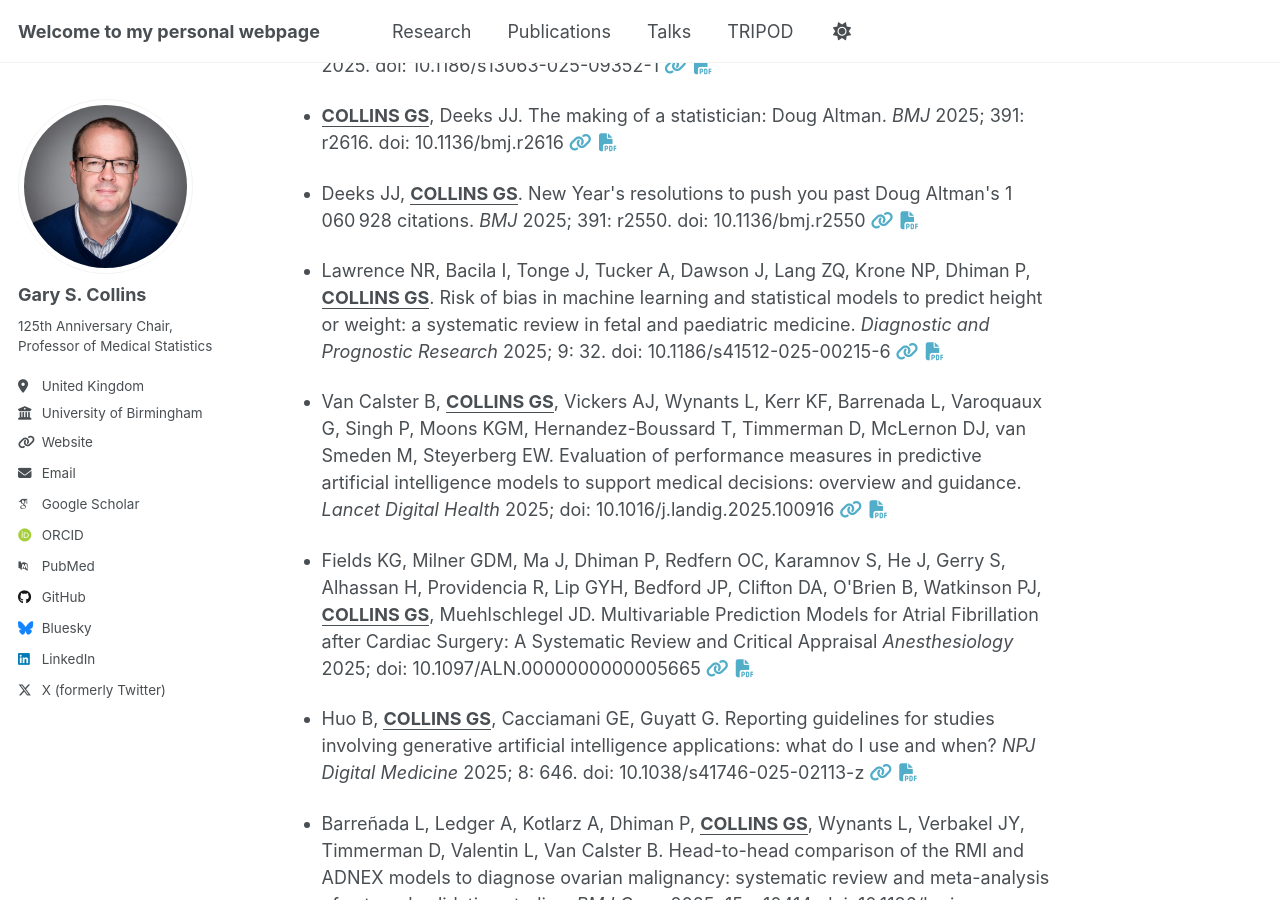
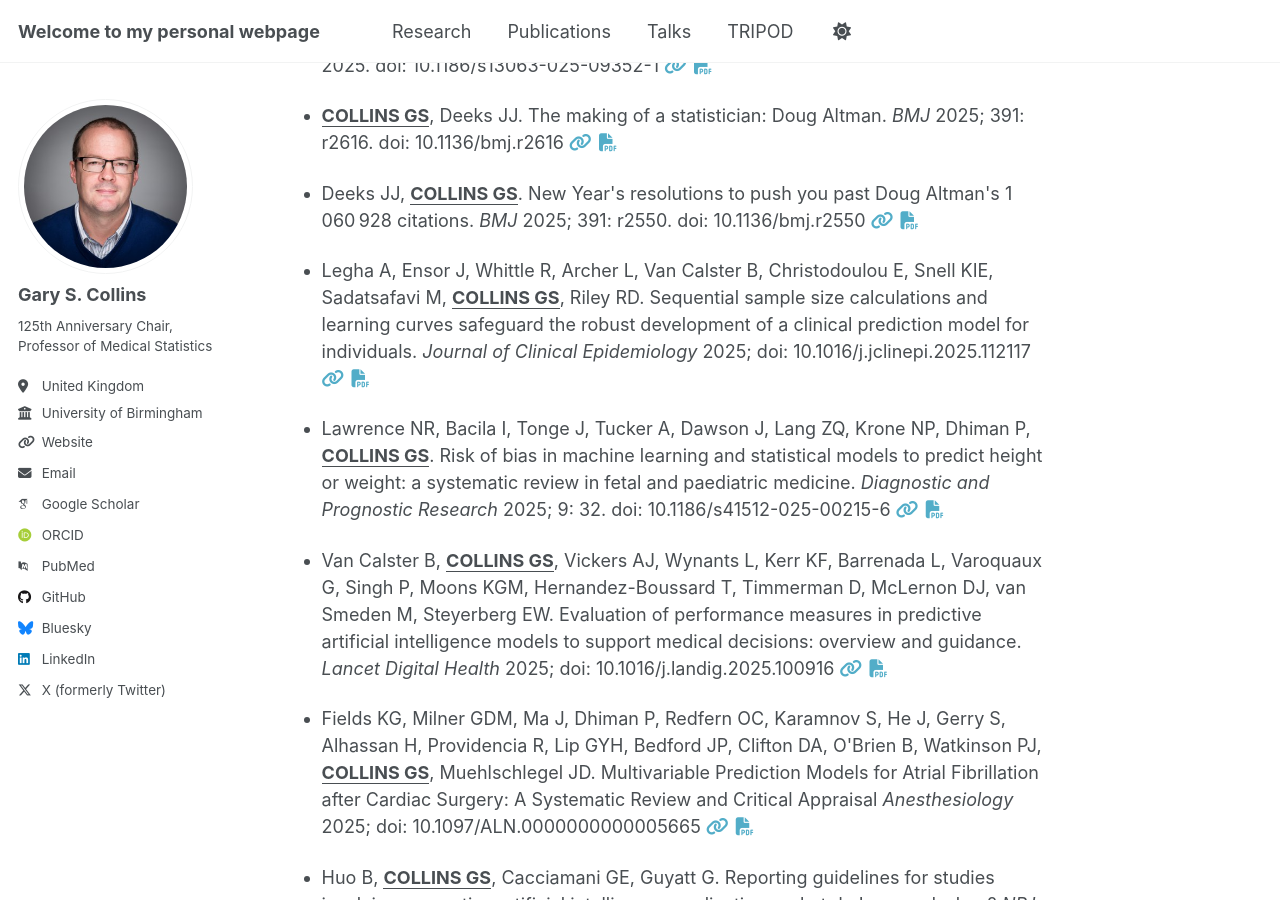
Before and after one commit to gscollins1973/gscollins1973.github.io, a Jekyll site: the page built from _pages/publications.html, in a window 1280 px wide and 900 px high, scrolled down 458 px. Built offline with Jekyll 4.4.1, drawn with Linux system fonts in a browser that asks for light colours; some web fonts are replaced; a script that is not in the unit is left out.

Commit message:
Update publications.html

```diff
--- a/_pages/publications.html
+++ b/_pages/publications.html
@@ -12,6 +12,7 @@ See my <a href="https://scholar.google.co.uk/citations?hl=en&tzom=-60&user=cVKF8
 <li><p>Kahan BC, Bahti M, Bi D, Bretz F, <strong><u>COLLINS GS</u></strong>, Copas A, Harhay MO, Li F, Auriemma CL. Development of a consensus extension of the estimands framework for cluster randomised trials (CRT-estimands): results from an international Delphi study. <i>Trials</i> 2025. doi: 10.1186/s13063-025-09352-1 <a href="https://doi.org/10.1186/s13063-025-09352-1"><i class="fas fa-fw fa-link zoom" aria-hidden="true"></i></a> <a href="https://link.springer.com/content/pdf/10.1186/s13063-025-09352-1_reference.pdf"><i class="fas fa-fw fa-file-pdf zoom" aria-hidden="true"></i></a></p></li>
 <li><p><strong><u>COLLINS GS</u></strong>, Deeks JJ. The making of a statistician: Doug Altman. <i>BMJ</i> 2025; 391: r2616. doi: 10.1136/bmj.r2616 <a href="https://doi.org/10.1136/bmj.r2616"><i class="fas fa-fw fa-link zoom" aria-hidden="true"></i></a> <a href="https://www.bmj.com/content/391/bmj.r2616.full.pdf"><i class="fas fa-fw fa-file-pdf zoom" aria-hidden="true"></i></a></p></li>
 <li><p>Deeks JJ, <strong><u>COLLINS GS</u></strong>. New Year's resolutions to push you past Doug Altman's 1 060 928 citations. <i>BMJ</i> 2025; 391: r2550. doi: 10.1136/bmj.r2550 <a href="https://doi.org/10.1136/bmj.r2550"><i class="fas fa-fw fa-link zoom" aria-hidden="true"></i></a> <a href="https://www.bmj.com/content/391/bmj.r2550.full.pdf"><i class="fas fa-fw fa-file-pdf zoom" aria-hidden="true"></i></a></p></li>
+<li><p>Legha A, Ensor J, Whittle R, Archer L, Van Calster B, Christodoulou E, Snell KIE, Sadatsafavi M, <strong><u>COLLINS GS</u></strong>, Riley RD. Sequential sample size calculations and learning curves safeguard the robust development of a clinical prediction model for individuals. <i>Journal of Clinical Epidemiology</i> 2025; doi: 10.1016/j.jclinepi.2025.112117 <a href="https://doi.org/10.1016/j.jclinepi.2025.112117"><i class="fas fa-fw fa-link zoom" aria-hidden="true"></i></a> <a href="https://www.jclinepi.com/article/S0895-4356(25)00450-0/pdf"><i class="fas fa-fw fa-file-pdf zoom" aria-hidden="true"></i></a></p></li>
 <li><p>Lawrence NR, Bacila I, Tonge J, Tucker A, Dawson J, Lang ZQ, Krone NP, Dhiman P, <strong><u>COLLINS GS</u></strong>. Risk of bias in machine learning and statistical models to predict height or weight: a systematic review in fetal and paediatric medicine. <i>Diagnostic and Prognostic Research</i> 2025; 9: 32. doi: 10.1186/s41512-025-00215-6 <a href="https://doi.org/10.1186/s41512-025-00215-6"><i class="fas fa-fw fa-link zoom" aria-hidden="true"></i></a> <a href="https://link.springer.com/content/pdf/10.1186/s41512-025-00215-6.pdf"><i class="fas fa-fw fa-file-pdf zoom" aria-hidden="true"></i></a></p></li>
 <li><p>Van Calster B, <strong><u>COLLINS GS</u></strong>, Vickers AJ, Wynants L, Kerr KF, Barrenada L, Varoquaux G, Singh P, Moons KGM, Hernandez-Boussard T, Timmerman D, McLernon DJ, van Smeden M, Steyerberg EW. Evaluation of performance measures in predictive artificial intelligence models to support medical decisions: overview and guidance. <i>Lancet Digital Health</i> 2025; doi: 10.1016/j.landig.2025.100916 <a href="https://doi.org/10.1016/j.landig.2025.100916"><i class="fas fa-fw fa-link zoom" aria-hidden="true"></i></a> <a href="https://www.thelancet.com/action/showPdf?pii=S2589-7500%2825%2900098-6"><i class="fas fa-fw fa-file-pdf zoom" aria-hidden="true"></i></a></p></li>
 <li><p>Fields KG, Milner GDM, Ma J, Dhiman P, Redfern OC, Karamnov S, He J, Gerry S, Alhassan H, Providencia R, Lip GYH, Bedford JP, Clifton DA, O'Brien B, Watkinson PJ, <strong><u>COLLINS GS</u></strong>, Muehlschlegel JD. Multivariable Prediction Models for Atrial Fibrillation after Cardiac Surgery: A Systematic Review and Critical Appraisal <i>Anesthesiology</i> 2025; doi: 10.1097/ALN.0000000000005665 <a href="https://doi.org/10.1097/ALN.0000000000005665"><i class="fas fa-fw fa-link zoom" aria-hidden="true"></i></a> <a href="https://journals.lww.com/anesthesiology/fulltext/2025/12000/multivariable_prediction_models_for_atrial.26.aspx"><i class="fas fa-fw fa-file-pdf zoom" aria-hidden="true"></i></a></p></li>
```
